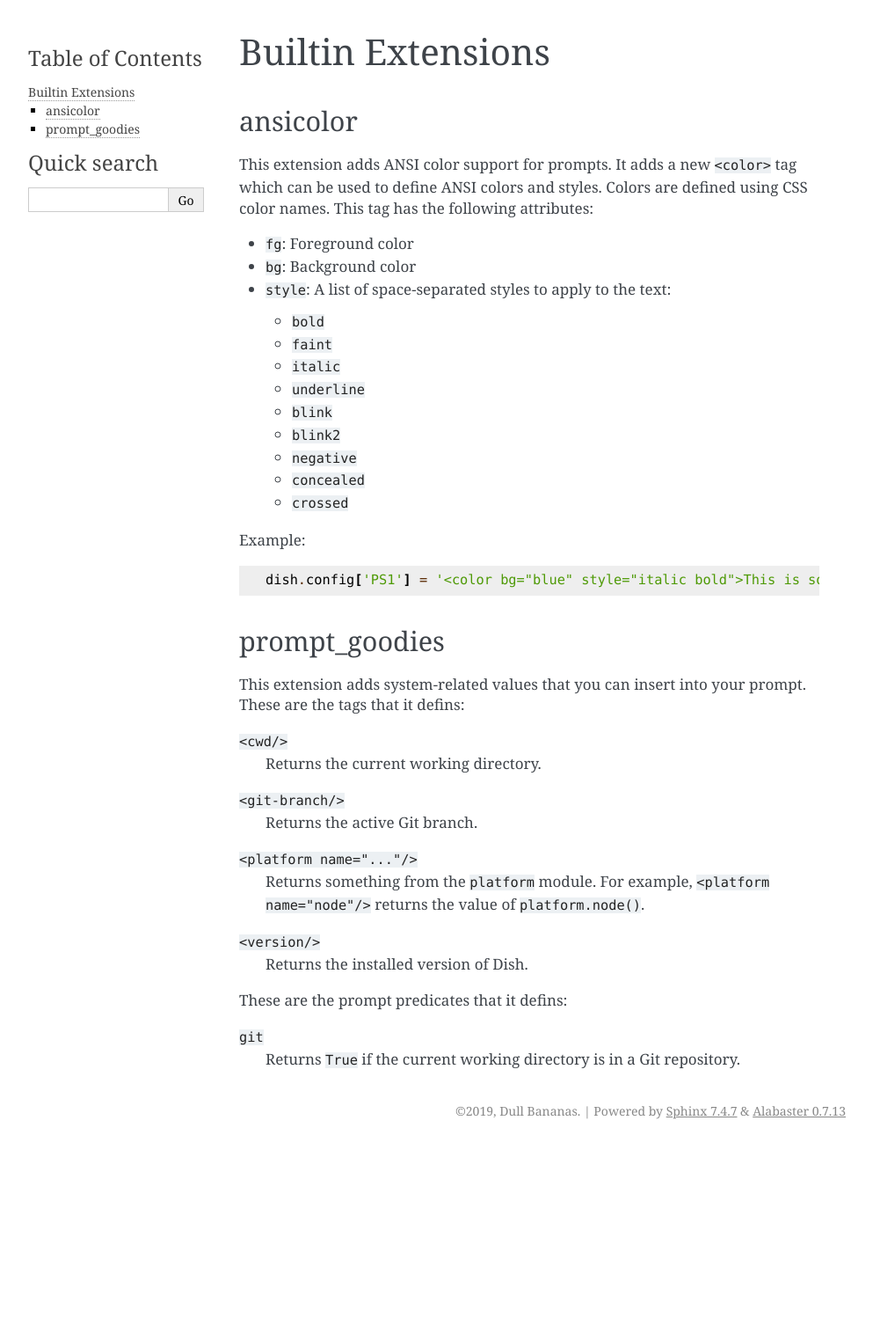
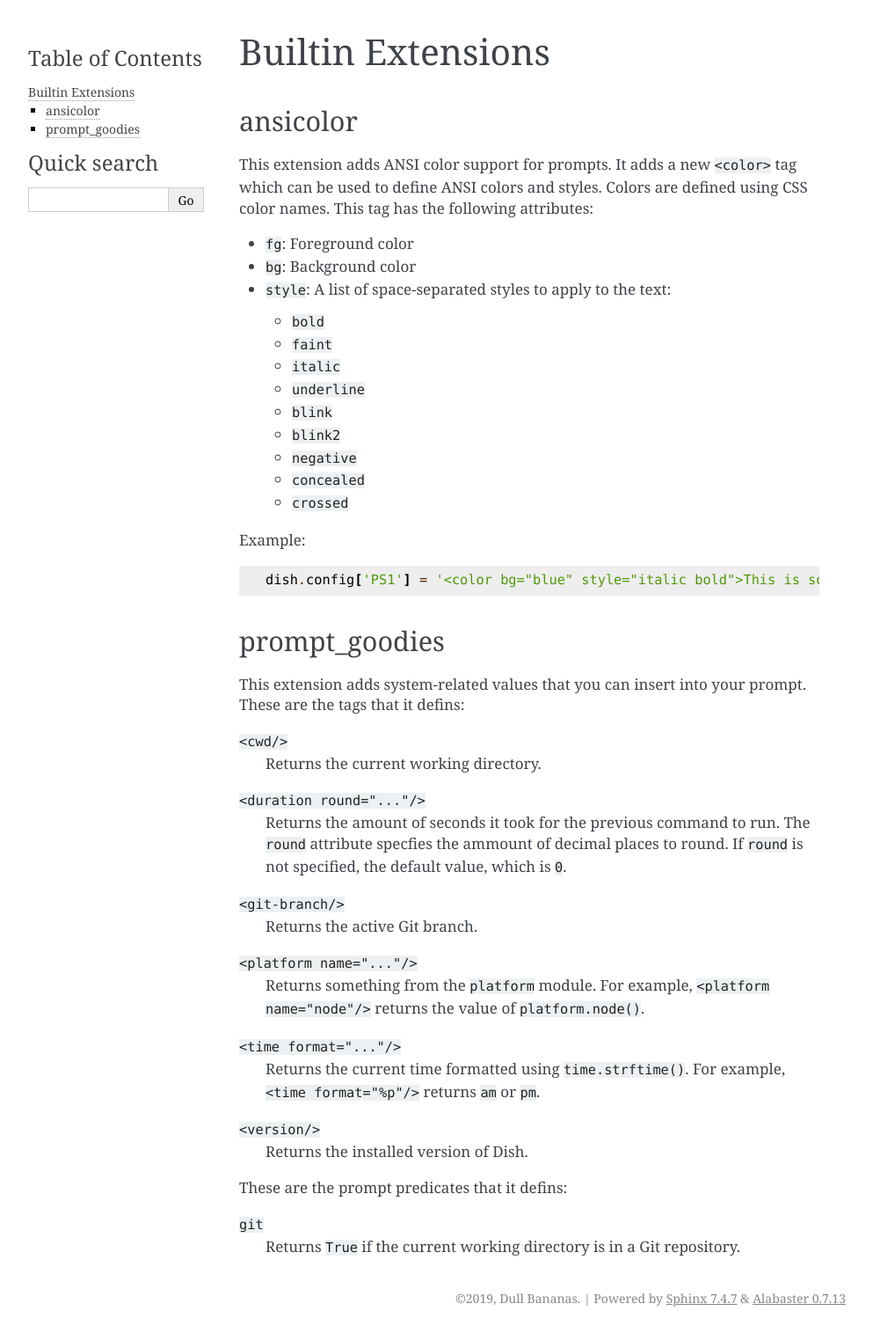
Before and after one commit to dullbananas/dish, a Sphinx documentation site: the page built from docs/extensions.rst, in a window 1280 px wide. Shown: the whole page at 88% size, without its empty margins (148-1141 px from the left). Built offline with Sphinx 7.4.7, drawn with Linux system fonts in a browser that asks for light colours; before the commit the page ends 1302 px from its top, so only the background shows below that.

Commit message:
Update docs

```diff
--- a/docs/extensions.rst
+++ b/docs/extensions.rst
@@ -37,12 +37,21 @@ These are the tags that it defins:
 ``<cwd/>``
    Returns the current working directory.
 
+``<duration round="..."/>``
+   Returns the amount of seconds it took for the previous command to run. The
+   ``round`` attribute specfies the ammount of decimal places to round. If
+   ``round`` is not specified, the default value, which is ``0``.
+
 ``<git-branch/>``
    Returns the active Git branch.
 
 ``<platform name="..."/>``
    Returns something from the ``platform`` module. For example,
    ``<platform name="node"/>`` returns the value of ``platform.node()``.
+
+``<time format="..."/>``
+   Returns the current time formatted using ``time.strftime()``. For example,
+   ``<time format="%p"/>`` returns ``am`` or ``pm``.
 
 ``<version/>``
    Returns the installed version of Dish.
```
Also changed, not shown: 1 other file.
